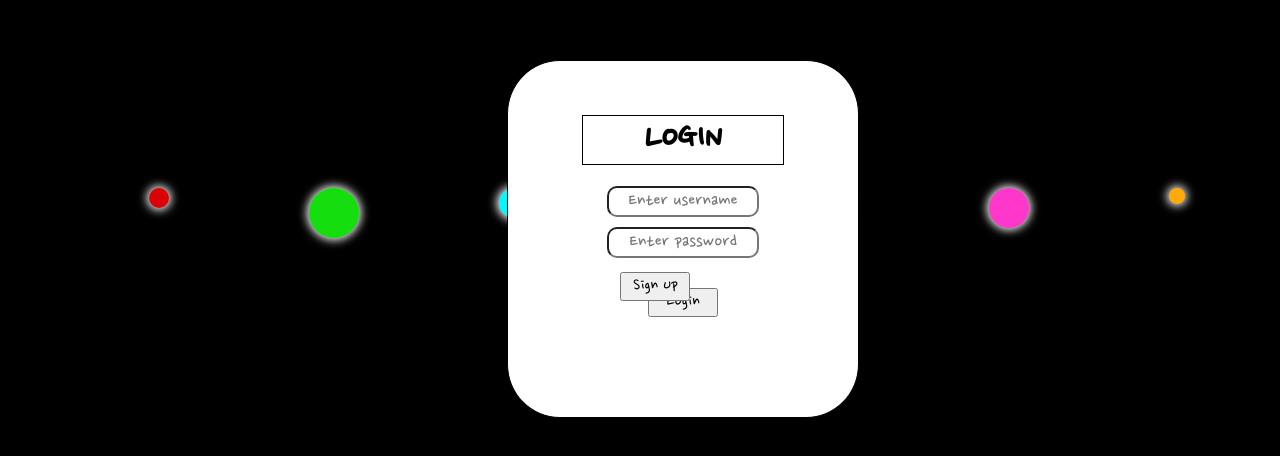
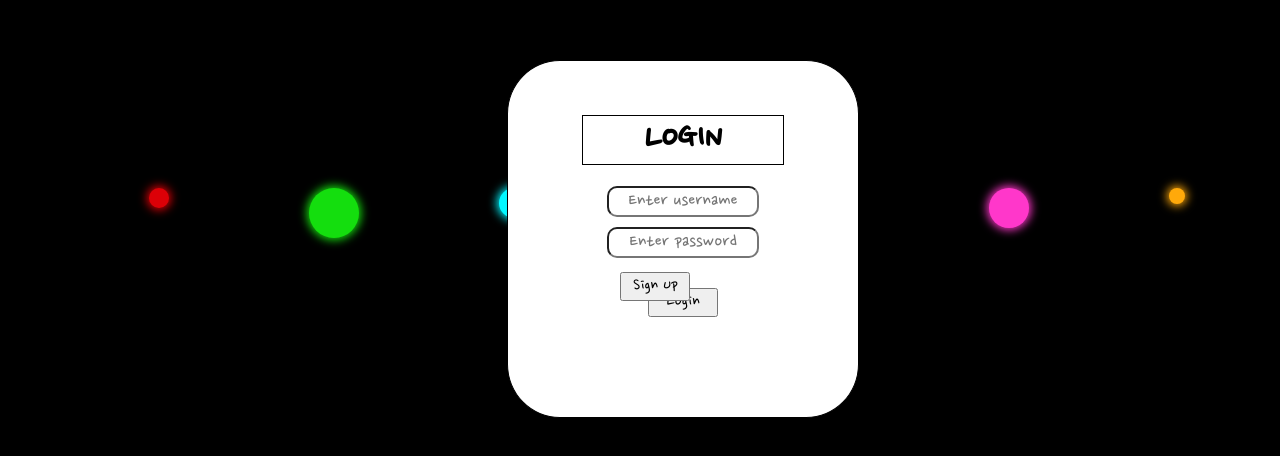
Before and after one commit to joki9448/to-do-list, a React (Create React App) app in the folder client/: page / in a window 1280 px wide. Shown: the part 114-570 px from the top of the page. Built offline with nearby package versions, Linux system fonts and the light colour scheme; no server answers.

Commit message:
changed orb glow to respective color

```diff
--- a/client/src/App.css
+++ b/client/src/App.css
@@ -111,9 +111,14 @@ body {
   text-decoration: none;
 }
 
+
+/* Login Page Background Animation */
+
+@keyframes orbit {
+
+}
 .orb-colors {
   display: flex;
-  /* justify-content: center; */
   position: fixed;
   gap: 140px;
   margin-top: 23%;
@@ -122,22 +127,24 @@ body {
 }
 .orb {
   border-radius: 100%;
-  box-shadow: 0px 0px 10px 2px white;
 }
 .orb-colors :nth-child(1) {
   background-color: #DC0007;
   height: 20px;
   width: 20px;
+  box-shadow: 0px 0px 10px 2px #DC0007;
 }
 .orb-colors :nth-child(2) {
   background-color: #14DE0E;
   height: 50px;
   width: 50px;
+  box-shadow: 0px 0px 10px 2px #14DE0E;
 }
 .orb-colors :nth-child(3) {
   background-color: #03F7FF;
   height: 30px;
   width: 30px;
+  box-shadow: 0px 0px 10px 2px #03F7FF;
 }
 .orb-colors :nth-child(4) {
   background-color: white;
@@ -153,16 +160,19 @@ body {
   background-color: #ff37ca;
   height: 40px;
   width: 40px;
+  box-shadow: 0px 0px 10px 2px #ff37ca;
 }
 .orb-colors :nth-child(7) {
   background-color: #ffa90a;
   height: 16px;
   width: 16px;
+  box-shadow: 0px 0px 10px 2px #ffa90a;
 }
 .orb-colors :nth-child(8) {
   background-color: #FFFB00;
   height: 31px;
   width: 31px;
+  box-shadow: 0px 0px 10px 2px #FFFB00;
 }
 
 /* .list-container {
```
